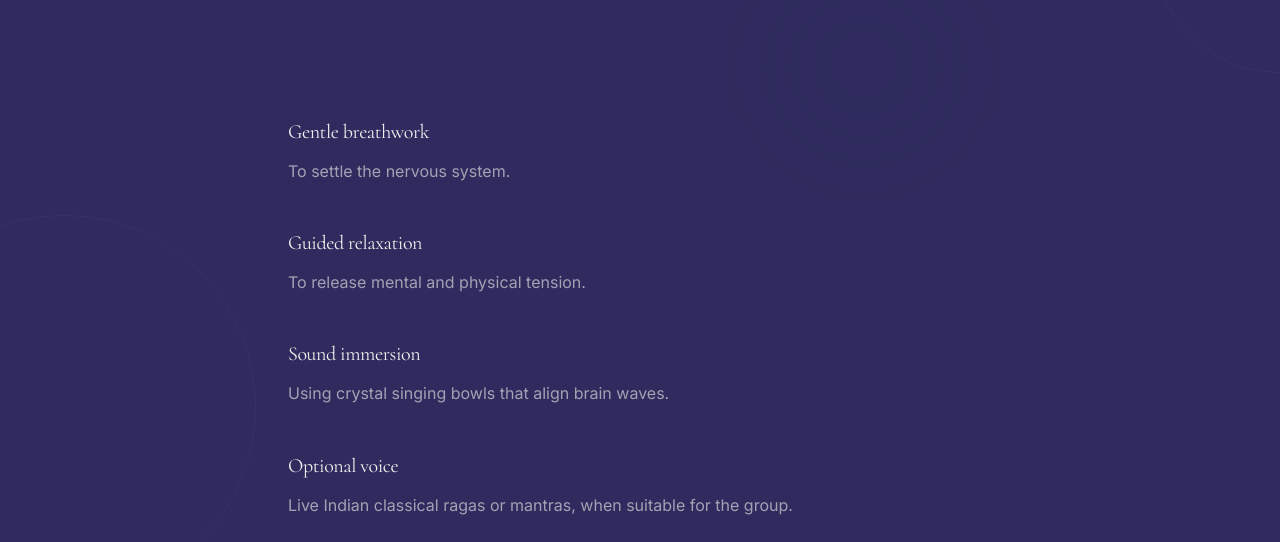
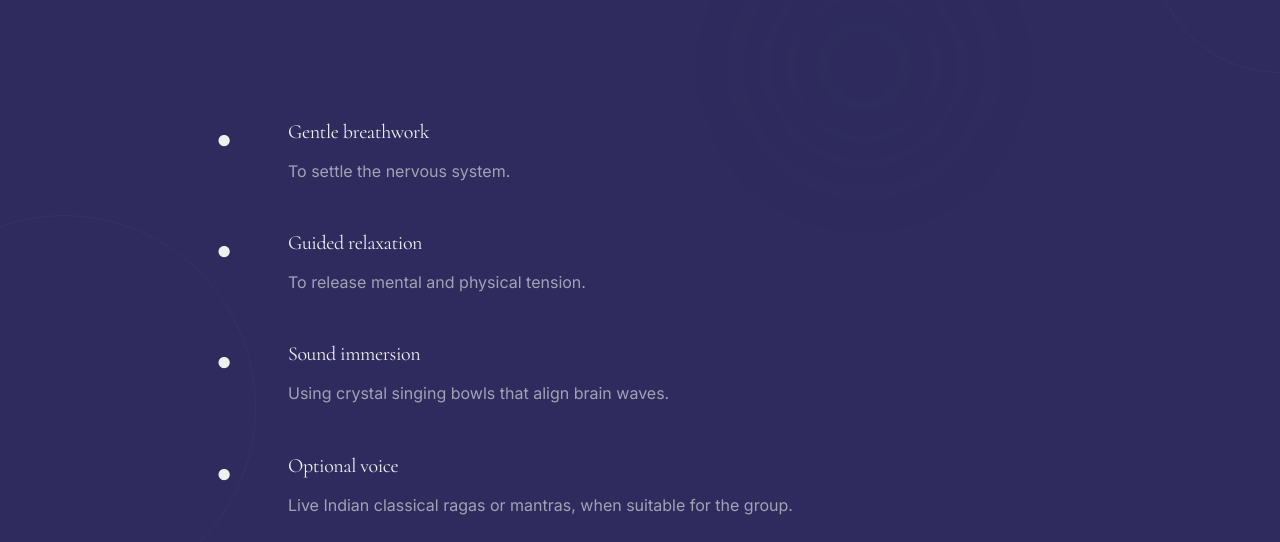
Before and after one commit to aayush0818/omshala, a React (Vite) app: page /events/public in a window 1280 px wide. Shown: the part 5389-5931 px from the top of the page. Built offline with nearby package versions, Linux system fonts and the light colour scheme; the HTML template or start-up script is replaced by a standard one.

Commit message:
Changes
Co-authored-by: aayush0818 <206571743+aayush0818@users.noreply.github.com>

```diff
--- a/src/pages/EventsPublic.tsx
+++ b/src/pages/EventsPublic.tsx
@@ -266,7 +266,7 @@ const EventsPublic = () => {
               {sessionFlow.map((s) => (
                 <div key={s.title} className="flex gap-5 sm:gap-8">
                   <div className="flex-shrink-0 w-14 h-14 sm:w-16 sm:h-16 flex items-center justify-center">
-                    <span className="text-3xl sm:text-4xl leading-none text-brand-purple">•</span>
+                    <span className="text-3xl sm:text-4xl leading-none text-bone">•</span>
                   </div>
                   <div className="pt-2 sm:pt-3">
                     <h3 className="font-serif text-lg sm:text-xl mb-2 sm:mb-3">{s.title}</h3>
```
